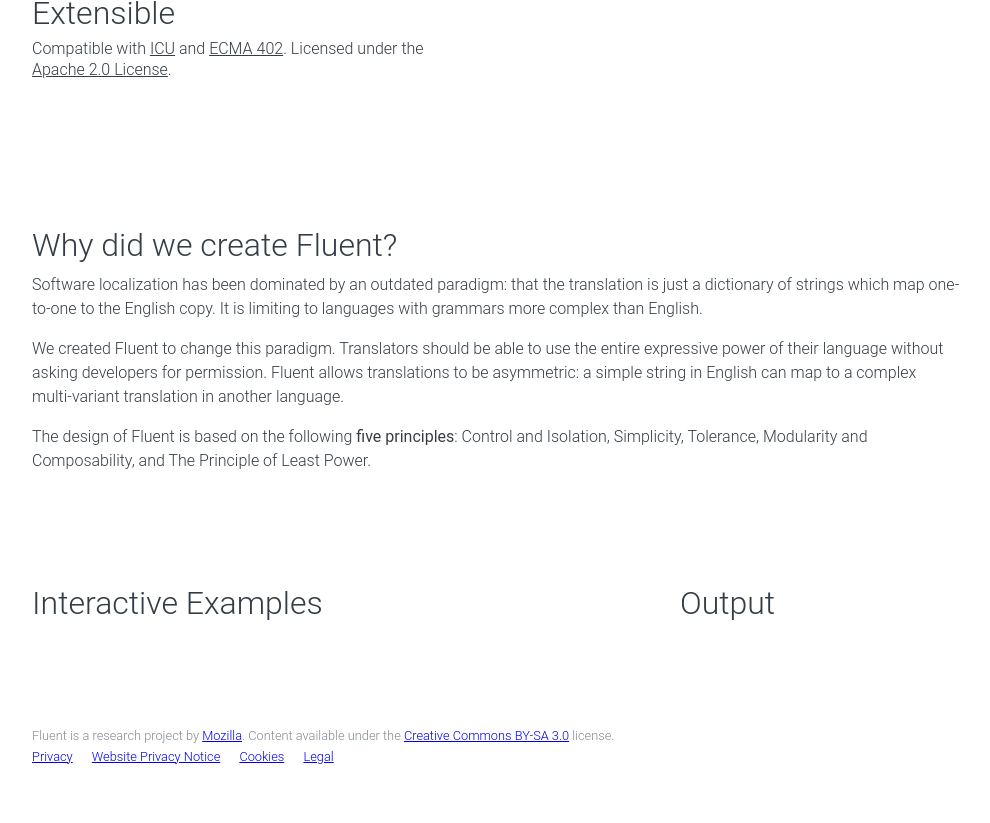
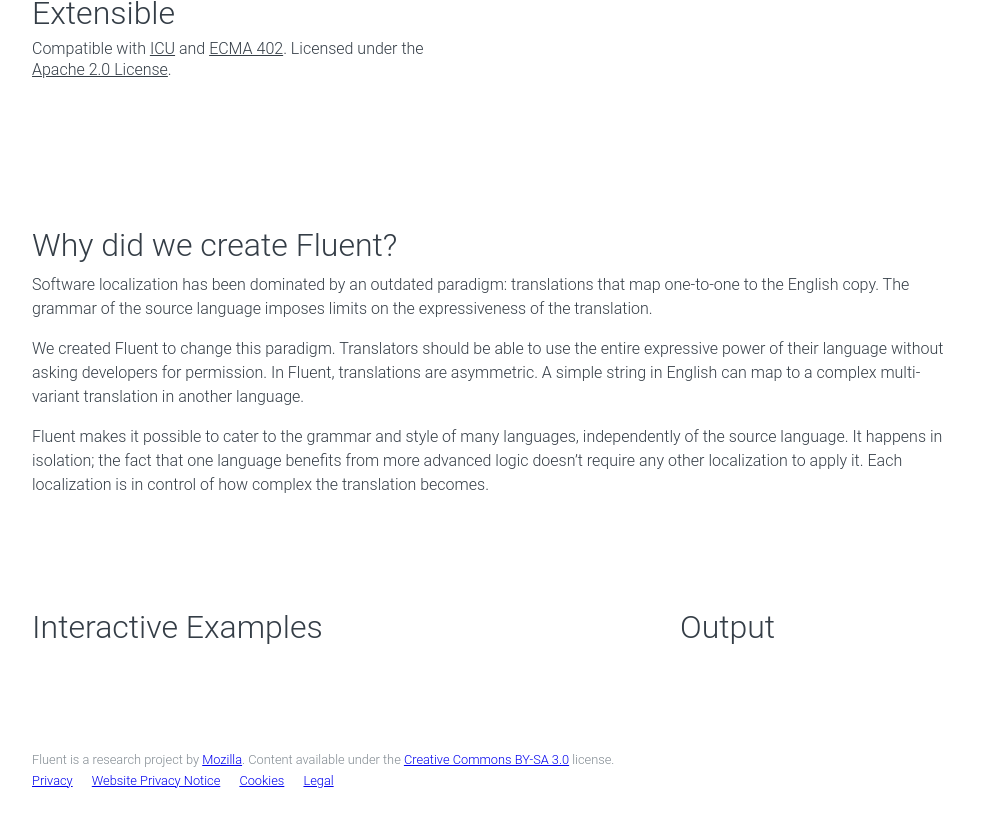
Before and after one commit to projectfluent/projectfluent.github.io, a website: page public/index.html in a window 1280 px wide. Shown: the part 895-1718 px from the top of the page, without its empty margins (144-1134 px from the left). Before the commit the page ends 1694 px from the top, so only its background shows below. Drawn offline with Linux system fonts and the light colour scheme; a web font is replaced by a local one.

Commit message:
Edit the copy of the explainer

```diff
--- a/public/index.html
+++ b/public/index.html
@@ -130,26 +130,28 @@
         <p>
 
           Software localization has been dominated by an outdated paradigm:
-          that the translation is just a dictionary of strings which map
-          one-to-one to the English copy. It is limiting to languages with
-          grammars more complex than English.
+          translations that map one-to-one to the English copy. The
+          grammar of the source language imposes limits on the expressiveness
+          of the translation.
 
         </p>
         <p>
 
-          We created Fluent to change this paradigm. Translators should be able
-          to use the entire expressive power of their language without asking
-          developers for permission. Fluent allows translations to be
-          asymmetric: a simple string in English can map to a complex
+          We created Fluent to change this paradigm. Translators should be
+          able to use the entire expressive power of their language without
+          asking developers for permission. In Fluent, translations are
+          asymmetric. A simple string in English can map to a complex
           multi-variant translation in another language.
 
         </p>
         <p>
 
-          The design of Fluent is based on the following <a
-              href="https://github.com/projectfluent/fluent/wiki/Design-Principles">five
-              principles</a>: Control and Isolation, Simplicity, Tolerance,
-          Modularity and Composability, and The Principle of Least Power.
+          Fluent makes it possible to cater to the grammar and style of many
+          languages, independently of the source language. It happens in
+          isolation; the fact that one language benefits from more advanced
+          logic doesn’t require any other localization to apply it. Each
+          localization is in control of how complex the translation
+          becomes.
 
         </p>
       </section>
```
